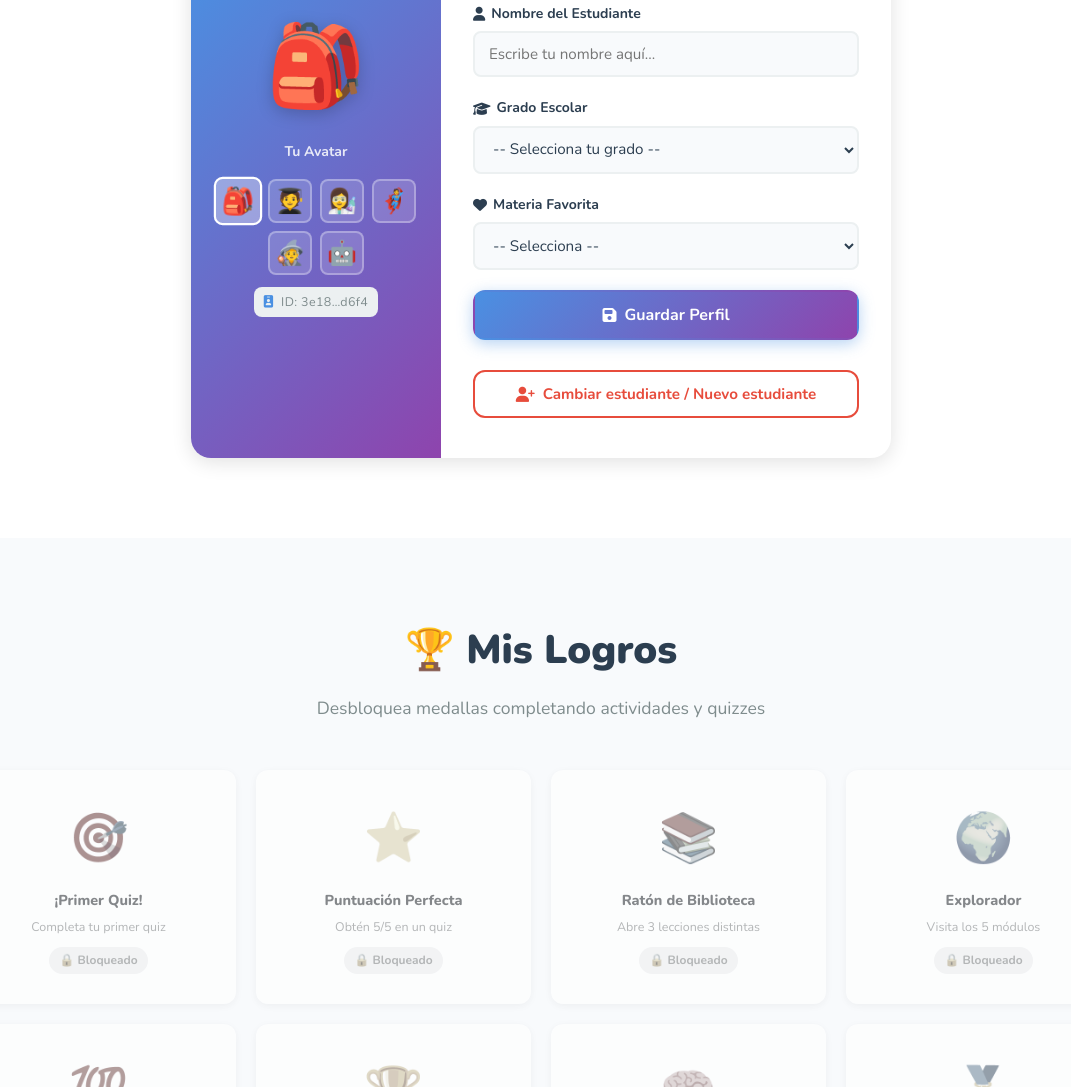
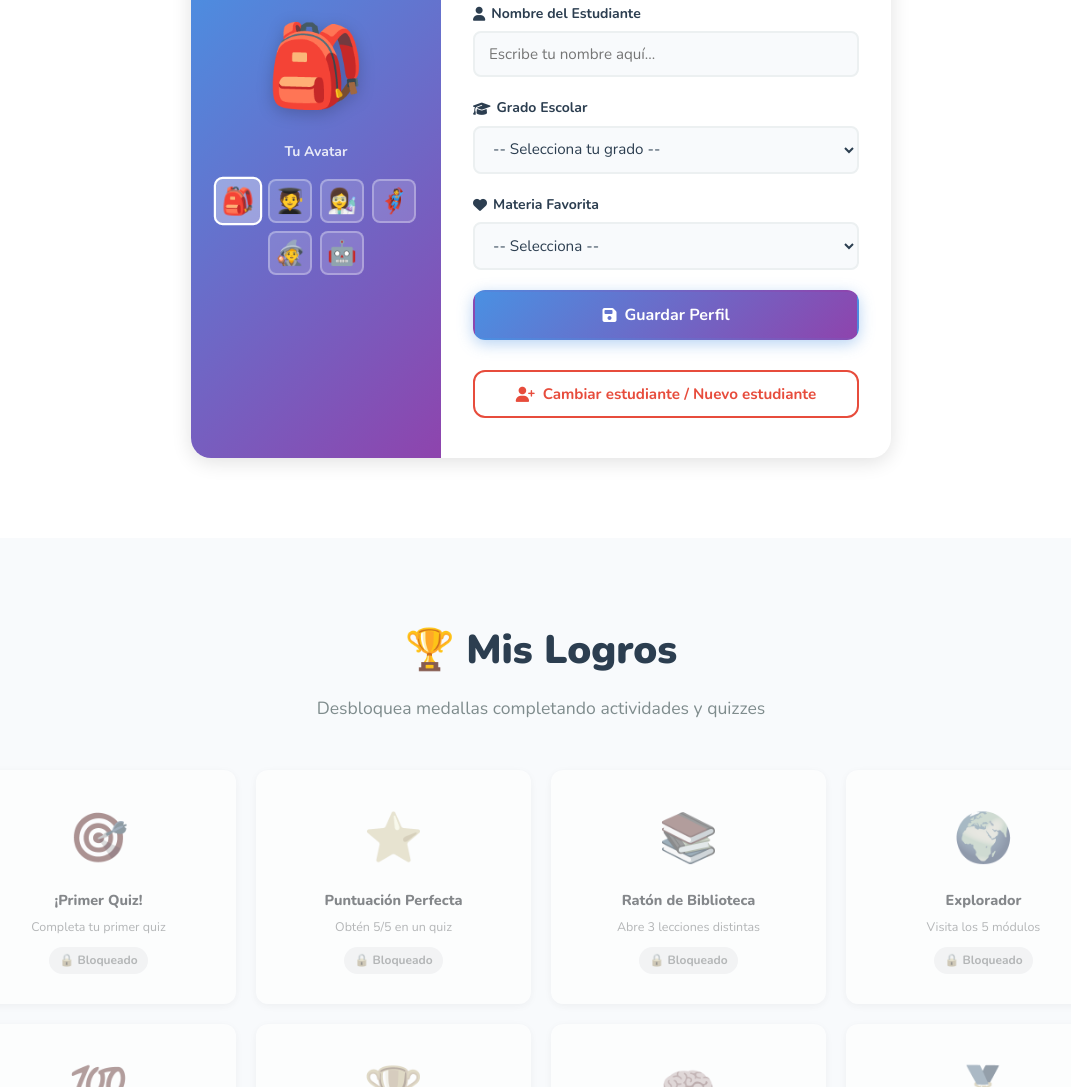
Before and after one commit to luisedgar130-cyber/curso-primaria, a website: page index.html in a window 1280 px wide. Shown: the part 3293-4380 px from the top of the page, without its empty margins (99-1170 px from the left). Drawn offline with nearby package versions, Linux system fonts and the light colour scheme; no server answers.

Commit message:
Remove student ID display from profile
Removed the student ID display section from the profile.

```diff
--- a/index.html
+++ b/index.html
@@ -178,9 +178,7 @@
             <button class="avatar-btn" data-avatar="🧙" title="Mago">🧙</button>
             <button class="avatar-btn" data-avatar="🤖" title="Robot">🤖</button>
           </div>
-          <div class="student-id-display" id="student-id-display" title="Identificador único de este estudiante">
-            <i class="fas fa-id-badge"></i> ID: <span id="student-id-text">—</span>
-          </div>
+
         </div>
         <form class="profile-form" id="profile-form" novalidate>
           <div class="form-group">
```
